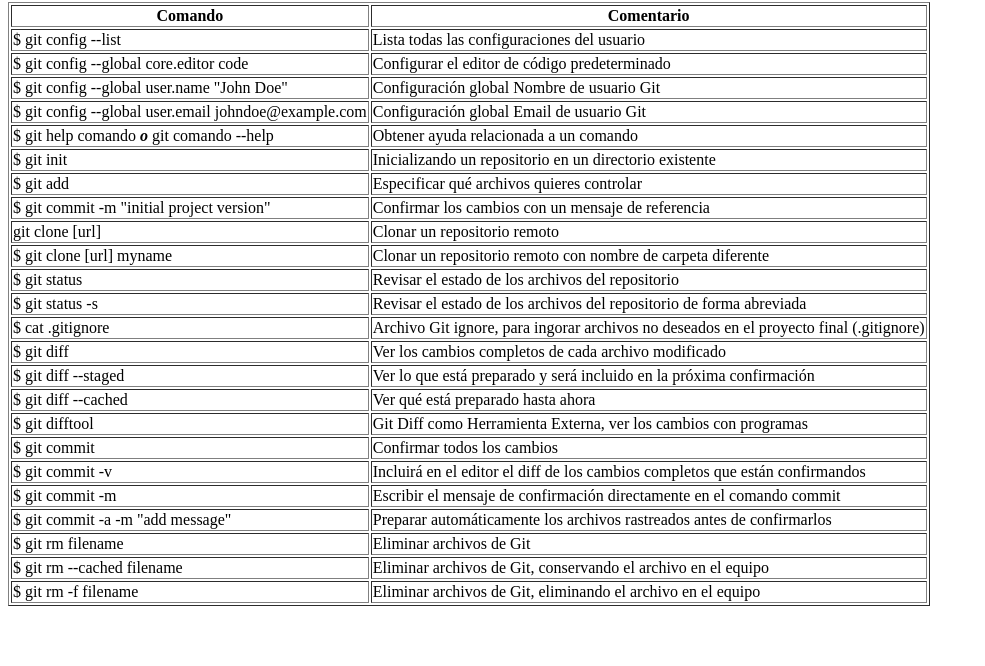
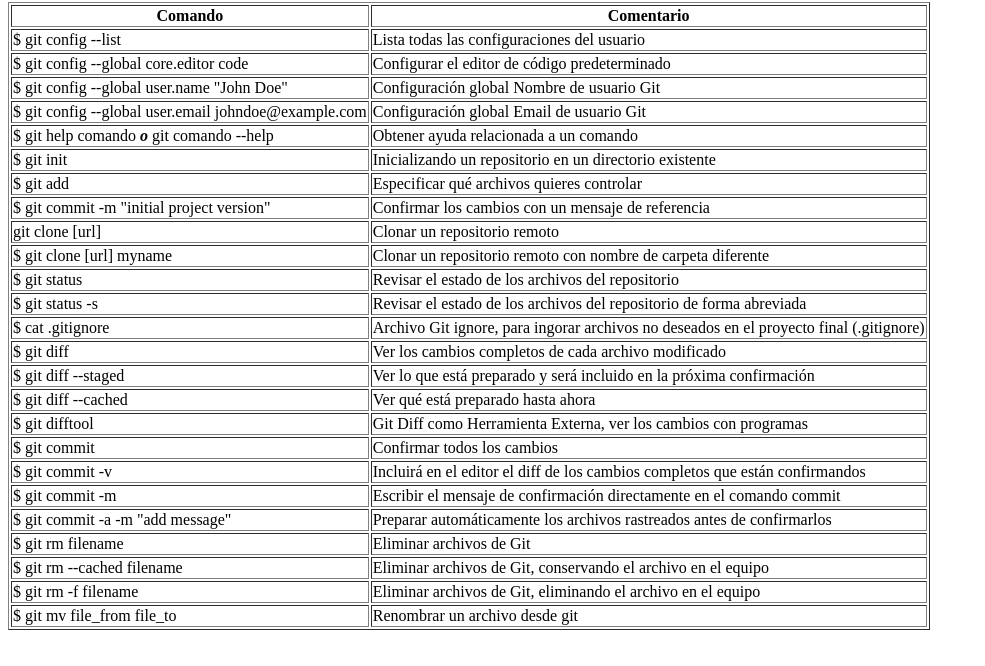
Before and after one commit to Dragon-R/progit, a plain HTML site: page index.html in a window 1280 px wide. Shown: the part 78-744 px from the top of the page, without its empty margins (0-985 px from the left). Drawn offline with Linux system fonts and the light colour scheme.

Commit message:
renombrar archivos

```diff
--- a/index.html
+++ b/index.html
@@ -109,6 +109,10 @@
             <td>$ git rm -f filename</td>
             <td>Eliminar archivos de Git, eliminando el archivo en el equipo</td>
         </tr>
+        <tr>
+            <td>$ git mv file_from file_to</td>
+            <td>Renombrar un archivo desde git</td>
+        </tr>
     </table>
 </body>
 </html>
```
Also changed, not shown: renombrar.txt (added).
